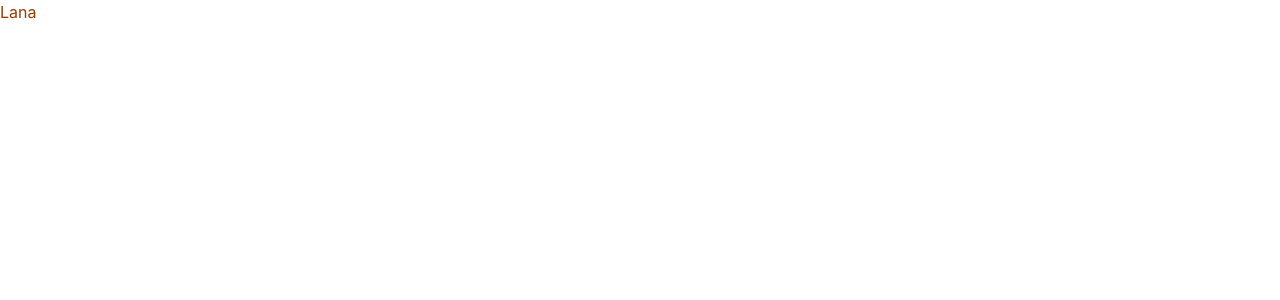
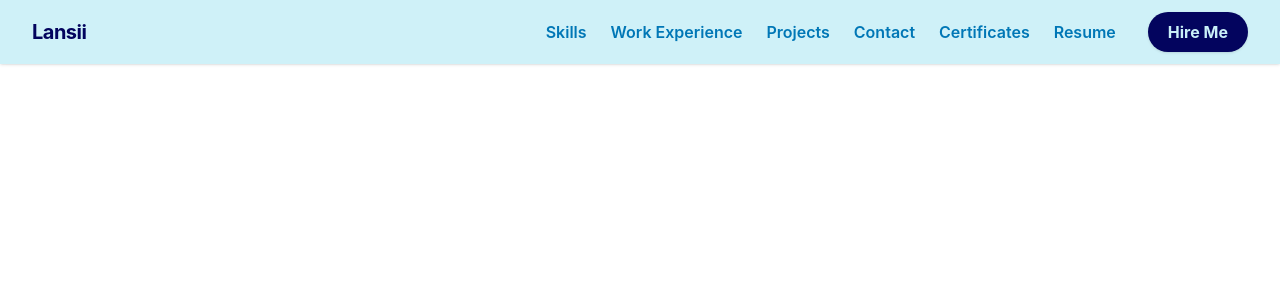
Before and after one commit to Lanssii/Portfolio, a React app: page /Resume in a window 1280 px wide. Shown: the top 300 px of the page. Built offline with nearby package versions, Linux system fonts and the light colour scheme; the HTML template or start-up script is replaced by a standard one.

Commit message:
feat: Add Header component and integrate react-router-dom for navigation

```diff
--- a/package.json
+++ b/package.json
@@ -13,6 +13,7 @@
     "@tailwindcss/vite": "^4.3.2",
     "react": "^19.2.7",
     "react-dom": "^19.2.7",
+    "react-router-dom": "^7.18.1",
     "tailwindcss": "^4.3.2"
   },
   "devDependencies": {
--- a/src/App.tsx
+++ b/src/App.tsx
@@ -1,9 +1,17 @@
 import "./App.css";
+import { BrowserRouter, Routes, Route } from "react-router-dom";
+import Header from "./components/Header.tsx";
 
 function App() {
   return (
     <>
-      <div className="text-amber-800">Lana</div>
+      <BrowserRouter>
+        <Header />
+        {/* <Routes>
+          <Route path="/" element={<Home />} />
+          <Route path="/skills" element={<Skills />} />
+        </Routes> */}
+      </BrowserRouter>
     </>
   );
 }
--- /dev/null
+++ b/src/components/Header.tsx
@@ -0,0 +1,118 @@
+import { useState } from "react";
+import { Link } from "react-router-dom";
+
+type NavLinkItem = {
+  name: string;
+  path: string;
+};
+
+const navLinks: NavLinkItem[] = [
+  { name: "Skills", path: "/skills" },
+  { name: "Work Experience", path: "/WorkExperience" },
+  { name: "Projects", path: "/projects" },
+  { name: "Contact", path: "/contact" },
+  { name: "Certificates", path: "/Certificates" },
+  { name: "Resume", path: "/Resume" },
+];
+
+const Header = () => {
+  const [isOpen, setIsOpen] = useState(false);
+
+  return (
+    <header className="sticky top-0 z-50 w-full bg-[#caf0f8]/90 backdrop-blur-md shadow-sm font-sans">
+      <div className="mx-auto flex h-16 max-w-[1400px] items-center justify-between px-4 sm:px-6 lg:px-8">
+        <div className="flex items-center">
+          <Link
+            to="/"
+            className="text-xl font-bold tracking-tight text-[#03045e] transition-colors hover:text-[#0077b6]"
+          >
+            Lansii
+          </Link>
+        </div>
+
+        <nav className="hidden md:flex md:items-center md:gap-x-6">
+          {navLinks.map((link) => (
+            <Link
+              key={link.name}
+              to={link.path}
+              className="font-semibold text-[#0077b6] transition-colors hover:text-[#03045e]"
+            >
+              {link.name}
+            </Link>
+          ))}
+
+          <Link
+            to="/contact"
+            className="ml-2 rounded-full bg-[#03045e] px-5 py-2 font-bold text-[#caf0f8] shadow-sm transition-all hover:bg-[#0077b6] hover:shadow-md active:scale-95"
+          >
+            Hire Me
+          </Link>
+        </nav>
+
+        <button
+          onClick={() => setIsOpen(!isOpen)}
+          type="button"
+          className="inline-flex items-center justify-center rounded-md p-2 text-[#0077b6] hover:bg-[#ade8f4] focus:outline-none md:hidden transition-colors"
+          aria-expanded={isOpen}
+        >
+          <span className="sr-only">Toggle menu</span>
+          {isOpen ? (
+            <svg
+              className="h-6 w-6"
+              fill="none"
+              viewBox="0 0 24 24"
+              strokeWidth="1.5"
+              stroke="currentColor"
+            >
+              <path
+                strokeLinecap="round"
+                strokeLinejoin="round"
+                d="M6 18L18 6M6 6l12 12"
+              />
+            </svg>
+          ) : (
+            <svg
+              className="h-6 w-6"
+              fill="none"
+              viewBox="0 0 24 24"
+              strokeWidth="1.5"
+              stroke="currentColor"
+            >
+              <path
+                strokeLinecap="round"
+                strokeLinejoin="round"
+                d="M3.75 6.75h16.5M3.75 12h16.5m-16.5 5.25h16.5"
+              />
+            </svg>
+          )}
+        </button>
+      </div>
+
+      {isOpen && (
+        <div className="border-t border-[#0096c7]/20 bg-[#caf0f8] px-4 pb-6 pt-3 shadow-xl md:hidden">
+          <nav className="flex flex-col space-y-2">
+            {navLinks.map((link) => (
+              <Link
+                key={link.name}
+                to={link.path}
+                onClick={() => setIsOpen(false)}
+                className="rounded-lg px-3 py-2.5 text-base font-semibold text-[#0077b6] transition-colors hover:bg-[#ade8f4] hover:text-[#03045e]"
+              >
+                {link.name}
+              </Link>
+            ))}
+            <Link
+              to="/contact"
+              onClick={() => setIsOpen(false)}
+              className="mt-4 block w-full rounded-xl bg-[#03045e] py-3 text-center text-base font-bold text-[#caf0f8] shadow-md transition-all hover:bg-[#0077b6]"
+            >
+              Hire Me
+            </Link>
+          </nav>
+        </div>
+      )}
+    </header>
+  );
+};
+
+export default Header;
```
Also changed, not shown: 1 other file (tests, documents, lock files or other folders).
